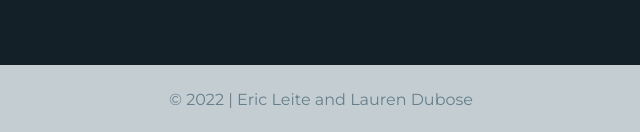
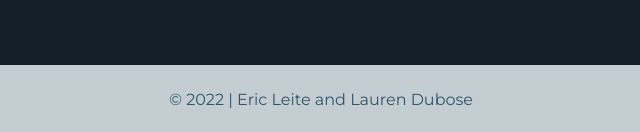
Before and after one commit to ericleite/wedding-website, a Gatsby site: page /registry in a window 1280 px wide. Shown: the part 1258-1390 px from the top of the page, 319-959 px from the left. Built offline with nearby package versions, Linux system fonts and the light colour scheme; Gatsby itself is replaced by a stand-in of ours.

Commit message:
make footer text darker for better accessibility

```diff
--- a/src/components/Footer/Footer.tsx
+++ b/src/components/Footer/Footer.tsx
@@ -27,7 +27,7 @@ const Footer: React.FC<FooterProps> = ({ showRsvp }) => (
         </p>
       </section>
     )}
-    <section className="flex justify-center p-11 text-small md:text-base text-center text-darkTertiary">
+    <section className="flex justify-center p-11 text-small md:text-base text-center">
       © {new Date().getFullYear()} | Eric Leite and Lauren Dubose
     </section>
   </footer>
```
